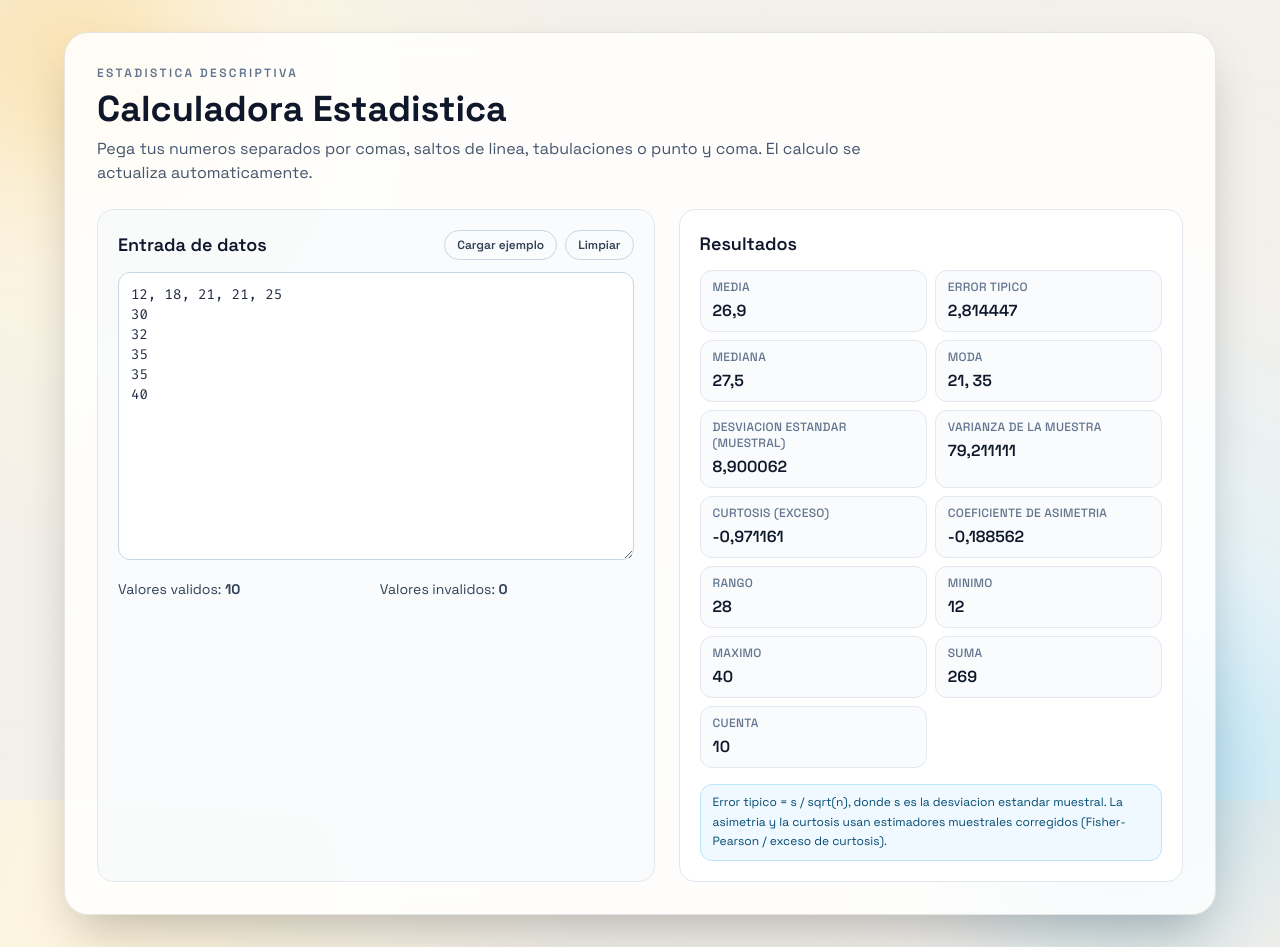
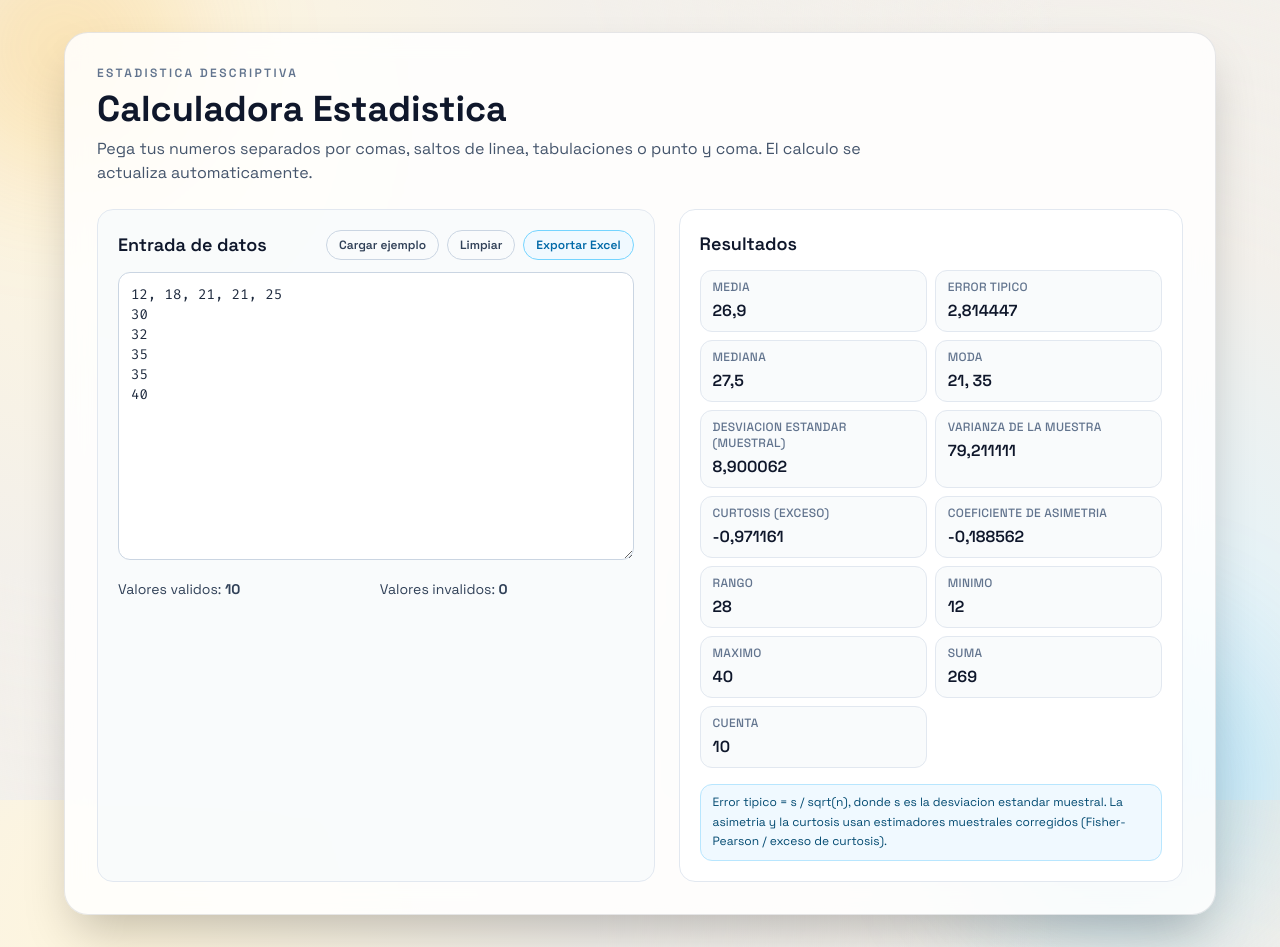
Before and after one commit to krxxg04/CTM-Calculator, a Next.js app in the folder ctm-calculator/: page / in a window 1280 px wide. Built offline with nearby package versions, Linux system fonts and the light colour scheme.

Commit message:
feat: add Excel export functionality and example data handling.

```diff
--- a/ctm-calculator/app/page.tsx
+++ b/ctm-calculator/app/page.tsx
@@ -1,6 +1,7 @@
 "use client";
 
-import { useMemo, useState } from "react";
+import { useEffect, useMemo, useRef, useState } from "react";
+import * as XLSX from "xlsx";
 
 type ParseResult = {
   values: number[];
@@ -182,12 +183,89 @@ function formatNumber(value: number | null): string {
 
 export default function Home() {
   const [input, setInput] = useState<string>(SAMPLE_DATA);
+  const [actionMessage, setActionMessage] = useState<string>("");
+  const textareaRef = useRef<HTMLTextAreaElement>(null);
 
   const parsed = useMemo(() => parseValues(input), [input]);
   const stats = useMemo(
     () => (parsed.values.length > 0 ? calculateStatistics(parsed.values) : null),
     [parsed.values],
   );
+
+  useEffect(() => {
+    if (!actionMessage) {
+      return;
+    }
+
+    const timeoutId = window.setTimeout(() => {
+      setActionMessage("");
+    }, 1800);
+
+    return () => window.clearTimeout(timeoutId);
+  }, [actionMessage]);
+
+  function handleLoadExample(): void {
+    setInput(SAMPLE_DATA);
+    setActionMessage("Ejemplo cargado correctamente.");
+    textareaRef.current?.focus();
+  }
+
+  function handleClear(): void {
+    setInput("");
+    setActionMessage("Datos limpiados.");
+    textareaRef.current?.focus();
+  }
+
+  function handleExportExcel(): void {
+    if (!stats) {
+      setActionMessage("No hay datos validos para exportar.");
+      return;
+    }
+
+    const resultsSheetData: Array<[string, number | string]> = [
+      ["Indicador", "Valor"],
+      ["Media", stats.mean],
+      ["Error tipico", stats.standardError ?? "N/A"],
+      ["Mediana", stats.median],
+      ["Moda", stats.mode.length > 0 ? stats.mode.join(", ") : "Sin moda"],
+      ["Desviacion estandar (muestral)", stats.sampleStdDev ?? "N/A"],
+      ["Varianza de la muestra", stats.sampleVariance ?? "N/A"],
+      ["Curtosis (exceso)", stats.kurtosis ?? "N/A"],
+      ["Coeficiente de asimetria", stats.skewness ?? "N/A"],
+      ["Rango", stats.range],
+      ["Minimo", stats.min],
+      ["Maximo", stats.max],
+      ["Suma", stats.sum],
+      ["Cuenta", stats.count],
+    ];
+
+    const valuesSheetData: Array<[number, number]> = parsed.values.map((value, index) => [
+      index + 1,
+      value,
+    ]);
+
+    const workbook = XLSX.utils.book_new();
+    const resultsSheet = XLSX.utils.aoa_to_sheet(resultsSheetData);
+    const valuesSheet = XLSX.utils.aoa_to_sheet([
+      ["Indice", "Valor"],
+      ...valuesSheetData,
+    ]);
+
+    XLSX.utils.book_append_sheet(workbook, resultsSheet, "Resultados");
+    XLSX.utils.book_append_sheet(workbook, valuesSheet, "Datos");
+
+    if (parsed.invalidTokens.length > 0) {
+      const invalidSheet = XLSX.utils.aoa_to_sheet([
+        ["Valores ignorados"],
+        ...parsed.invalidTokens.map((token) => [token]),
+      ]);
+      XLSX.utils.book_append_sheet(workbook, invalidSheet, "Ignorados");
+    }
+
+    const timestamp = new Date().toISOString().slice(0, 19).replace(/[T:]/g, "-");
+    XLSX.writeFile(workbook, `estadistica-descriptiva-${timestamp}.xlsx`);
+    setActionMessage("Archivo Excel exportado.");
+  }
 
   const modeLabel =
     stats?.mode.length === 0
@@ -240,22 +318,31 @@ export default function Home() {
               <div className="flex gap-2">
                 <button
                   type="button"
-                  onClick={() => setInput(SAMPLE_DATA)}
+                  onClick={handleLoadExample}
                   className="rounded-full border border-slate-300 px-3 py-1.5 text-xs font-semibold text-slate-700 transition hover:border-slate-400 hover:bg-slate-100"
                 >
                   Cargar ejemplo
                 </button>
                 <button
                   type="button"
-                  onClick={() => setInput("")}
+                  onClick={handleClear}
                   className="rounded-full border border-slate-300 px-3 py-1.5 text-xs font-semibold text-slate-700 transition hover:border-slate-400 hover:bg-slate-100"
                 >
                   Limpiar
+                </button>
+                <button
+                  type="button"
+                  onClick={handleExportExcel}
+                  disabled={!stats}
+                  className="rounded-full border border-sky-300 bg-sky-50 px-3 py-1.5 text-xs font-semibold text-sky-700 transition hover:border-sky-400 hover:bg-sky-100 disabled:cursor-not-allowed disabled:border-slate-300 disabled:bg-slate-100 disabled:text-slate-400"
+                >
+                  Exportar Excel
                 </button>
               </div>
             </div>
 
             <textarea
+              ref={textareaRef}
               value={input}
               onChange={(event) => setInput(event.target.value)}
               spellCheck={false}
@@ -271,6 +358,12 @@ export default function Home() {
                 Valores invalidos: <strong>{parsed.invalidTokens.length}</strong>
               </p>
             </div>
+
+            {actionMessage && (
+              <p className="mt-2 rounded-xl border border-emerald-300 bg-emerald-50 px-3 py-2 text-sm text-emerald-800">
+                {actionMessage}
+              </p>
+            )}
 
             {parsed.invalidTokens.length > 0 && (
               <p className="mt-2 rounded-xl border border-amber-300 bg-amber-50 px-3 py-2 text-sm text-amber-800">
--- a/ctm-calculator/package.json
+++ b/ctm-calculator/package.json
@@ -11,7 +11,8 @@
   "dependencies": {
     "next": "16.2.4",
     "react": "19.2.4",
-    "react-dom": "19.2.4"
+    "react-dom": "19.2.4",
+    "xlsx": "^0.18.5"
   },
   "devDependencies": {
     "@tailwindcss/postcss": "^4",
```
Also changed, not shown: 1 other file (tests, documents, lock files or other folders).
